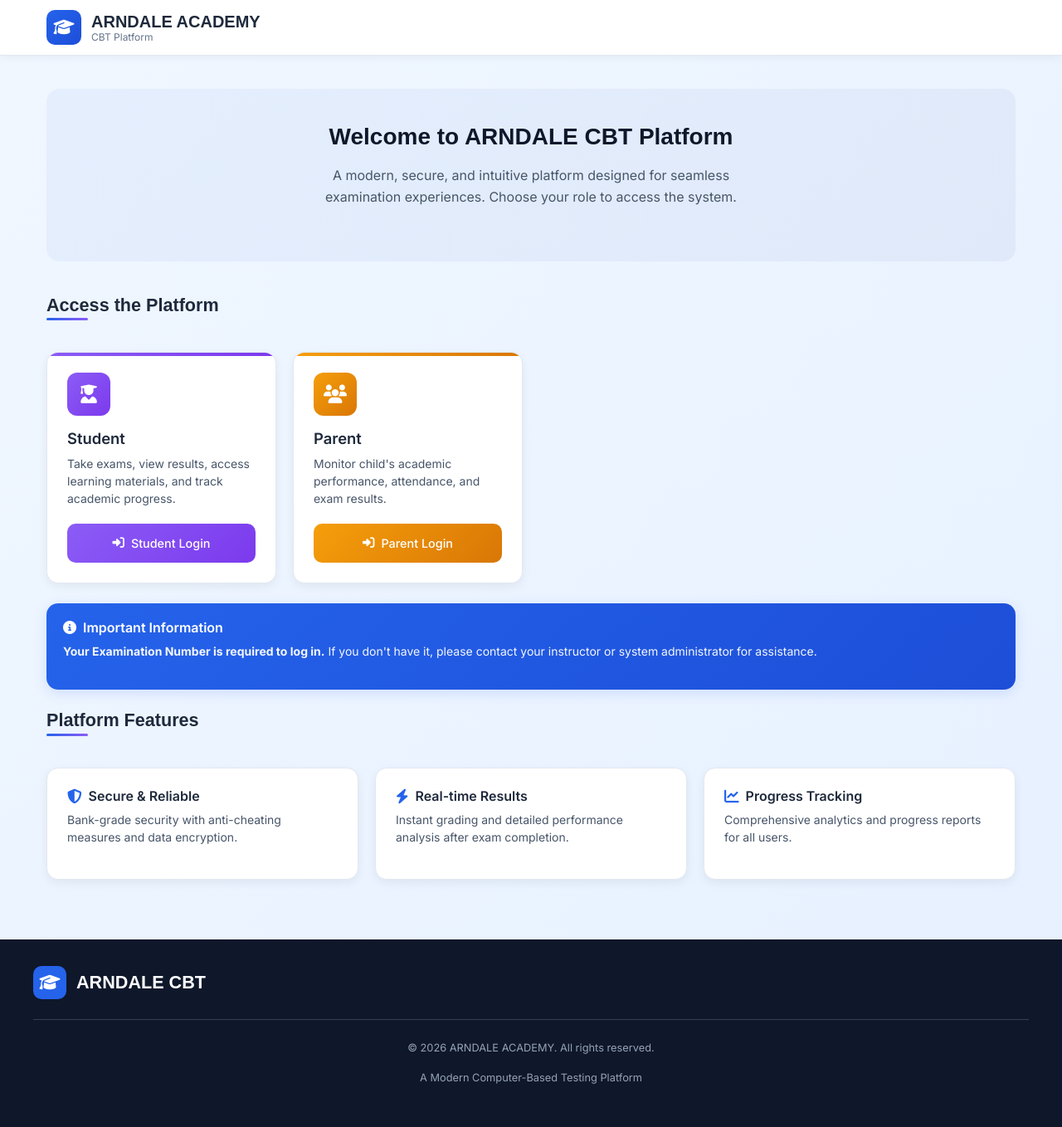
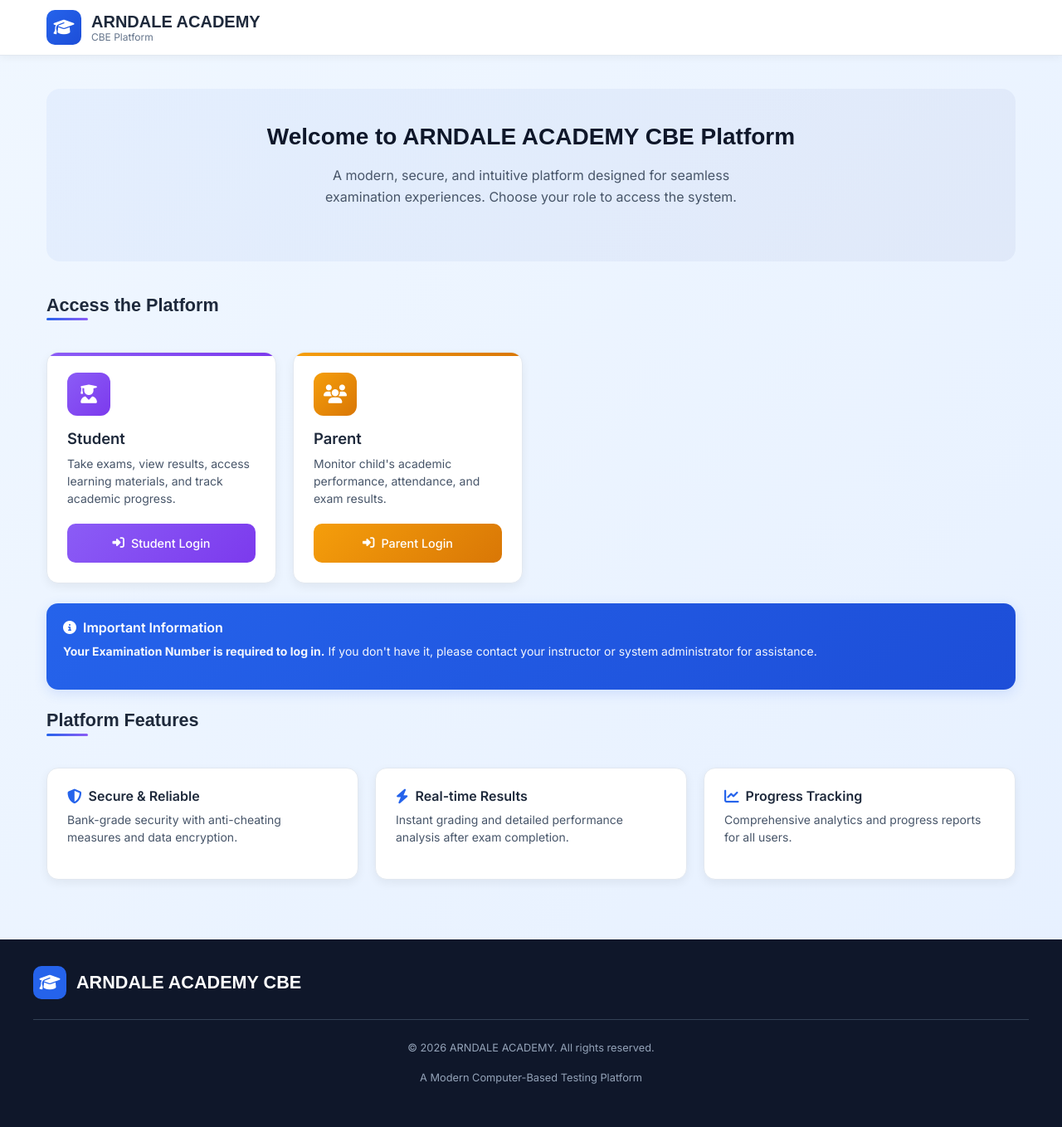
Before and after one commit to Abuqataada/cbe, a Flask app: page / in a window 1280 px wide. Shown: the whole page at 83% size. Run offline with Flask 3, Linux system fonts and the light colour scheme.

Commit message:
fix the school name

```diff
--- a/templates/finance_index.html
+++ b/templates/finance_index.html
@@ -3,7 +3,7 @@
 <head>
     <meta charset="UTF-8">
     <meta name="viewport" content="width=device-width, initial-scale=1.0">
-    <title>ARNDALE CBT | Welcome</title>
+    <title>ARNDALE ACADEMY CBE | Welcome</title>
 
     <!-- Modern CSS Reset (Local) -->
 
@@ -670,7 +670,7 @@
         <div class="welcome-container">
             <!-- Hero Section -->
             <section class="hero-section fade-in-up">
-                <h1 class="hero-title">Welcome to ARNDALE Finance Portal</h1>
+                <h1 class="hero-title">Welcome to ARNDALE ACADEMY Finance Portal</h1>
                 <p class="hero-subtitle">
                     A comprehensive financial management system designed for educational institutions.
                     Manage fees, expenses, payroll, and generate financial reports with ease.
@@ -743,7 +743,7 @@
                 <div class="footer-logo-icon">
                     <i class="fas fa-graduation-cap"></i>
                 </div>
-                <div class="footer-logo-text">ARNDALE CBT</div>
+                <div class="footer-logo-text">ARNDALE ACADEMY CBE</div>
             </div>
             <div class="copyright">
                 <p>&copy; 2026 ARNDALE ACADEMY. All rights reserved.</p>
--- a/templates/index.html
+++ b/templates/index.html
@@ -3,7 +3,7 @@
 <head>
     <meta charset="UTF-8">
     <meta name="viewport" content="width=device-width, initial-scale=1.0">
-    <title>ARNDALE CBT | Welcome</title>
+    <title>ARNDALE ACADEMY CBE | Welcome</title>
 
     <!-- Modern CSS Reset (Local) -->
 
@@ -604,7 +604,7 @@
                 </div>
                 <div class="logo-text">
                     <h1>ARNDALE ACADEMY</h1>
-                    <h2>CBT Platform</h2>
+                    <h2>CBE Platform</h2>
                 </div>
             </a>
         </div>
@@ -615,7 +615,7 @@
         <div class="welcome-container">
             <!-- Hero Section -->
             <section class="hero-section fade-in-up">
-                <h1 class="hero-title">Welcome to ARNDALE CBT Platform</h1>
+                <h1 class="hero-title">Welcome to ARNDALE ACADEMY CBE Platform</h1>
                 <p class="hero-subtitle">
                     A modern, secure, and intuitive platform designed for seamless examination experiences.
                     Choose your role to access the system.
@@ -714,7 +714,7 @@
                 <div class="footer-logo-icon">
                     <i class="fas fa-graduation-cap"></i>
                 </div>
-                <div class="footer-logo-text">ARNDALE CBT</div>
+                <div class="footer-logo-text">ARNDALE ACADEMY CBE</div>
             </div>
             <div class="copyright">
                 <p>&copy; 2026 ARNDALE ACADEMY. All rights reserved.</p>
```
Also changed, not shown: templates/admin_index.html (+4 -4 lines), templates/staff_index.html (+4 -4 lines).
